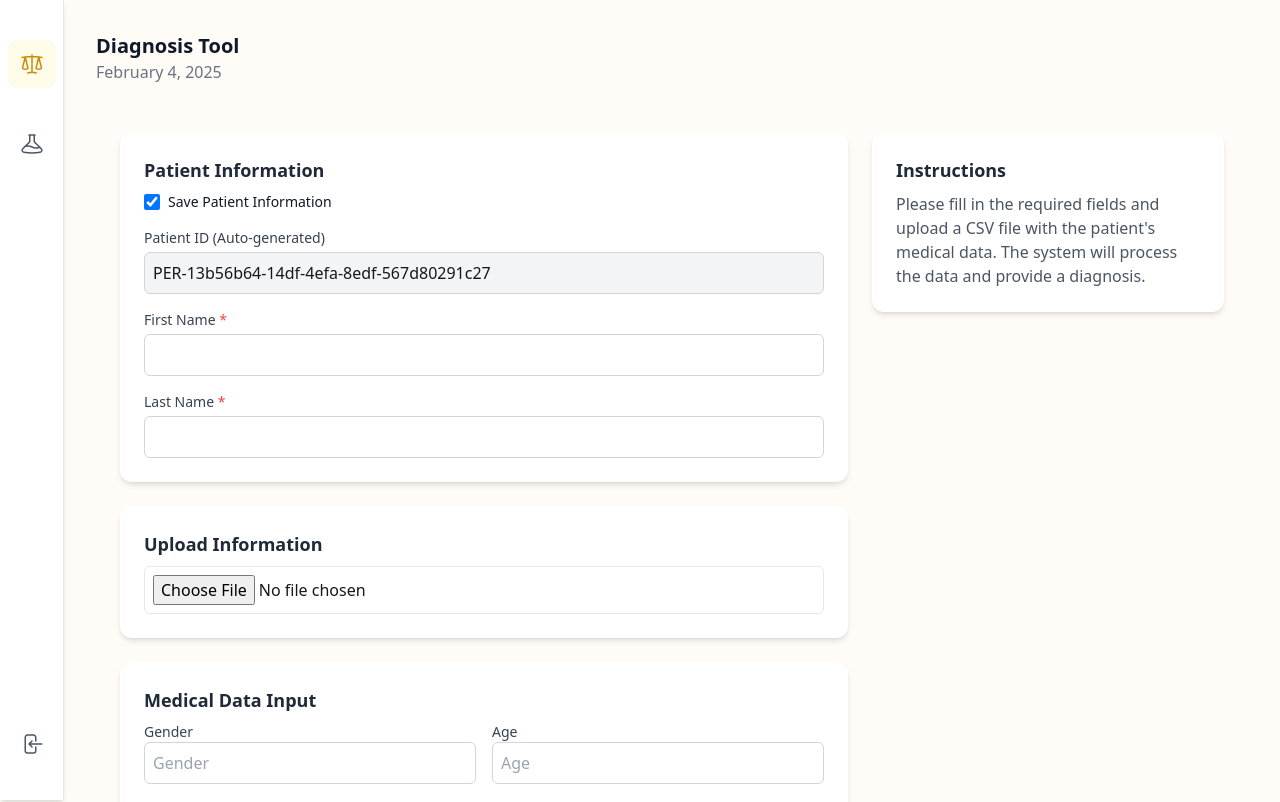
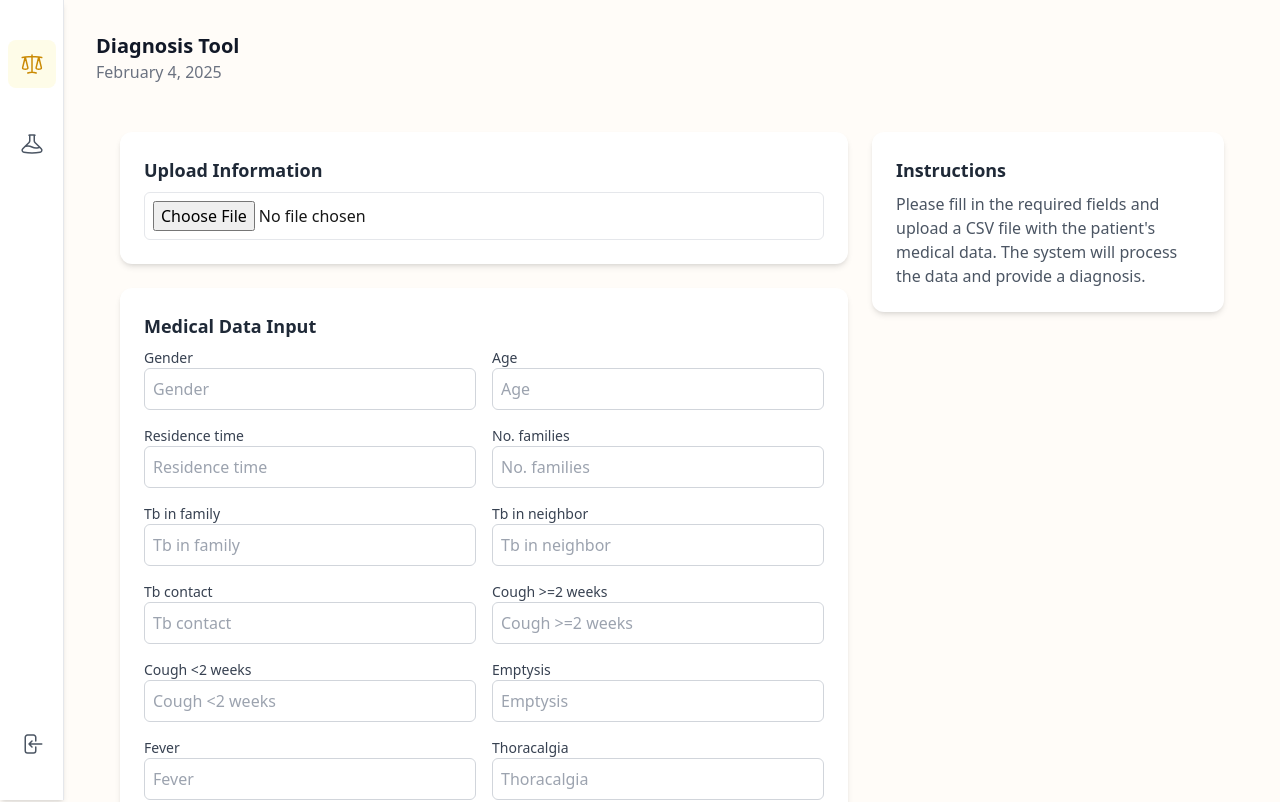
Before and after one commit to lroe34/csi-43c9-capstone-tuberculosis, a Next.js app in the folder frontend/: page /diagnose in a window 1280 px wide. Shown: the top 802 px of the page. Built offline with nearby package versions, Linux system fonts and the light colour scheme; no server answers.

Commit message:
Guests can't save

```diff
--- a/frontend/app/diagnose/page.js
+++ b/frontend/app/diagnose/page.js
@@ -15,13 +15,14 @@ import {
 } from "@/utils/columnMappings";
 import axiosInstance from "@/utils/api";
 import createSingleResistanceData from "@/utils/createSingleResistanceData.js";
-
+import { useAuth } from "@/context/authContext";
 const generatePatientId = () => {
   return `PER-${uuidv4()}`;
 };
 
 export default function DiagnosisPage() {
   const router = useRouter();
+  const { user } = useAuth();
 
   const [patientId, setPatientId] = useState("");
   const [firstName, setFirstName] = useState("");
@@ -49,6 +50,12 @@ export default function DiagnosisPage() {
   useEffect(() => {
     setPatientId(generatePatientId());
   }, []);
+
+  useEffect(() => {
+    if (!user) {
+      setSavePatientInfo(false);
+    }
+  }, [user]);
 
   useEffect(() => {
     if (!savePatientInfo) {
@@ -394,6 +401,7 @@ export default function DiagnosisPage() {
       )}
 
       <div className="col-span-1 md:col-span-2 space-y-6">
+        {user && (
           <Card title="Patient Information">
             <div className="flex items-center mb-4">
               <input
@@ -468,6 +476,7 @@ export default function DiagnosisPage() {
               </div>
             )}
           </Card>
+        )}
 
         <FileUploadCard
           onFileProcessed={handleFileProcessed}
```
Lines whose indentation alone changed are shown as unchanged.
